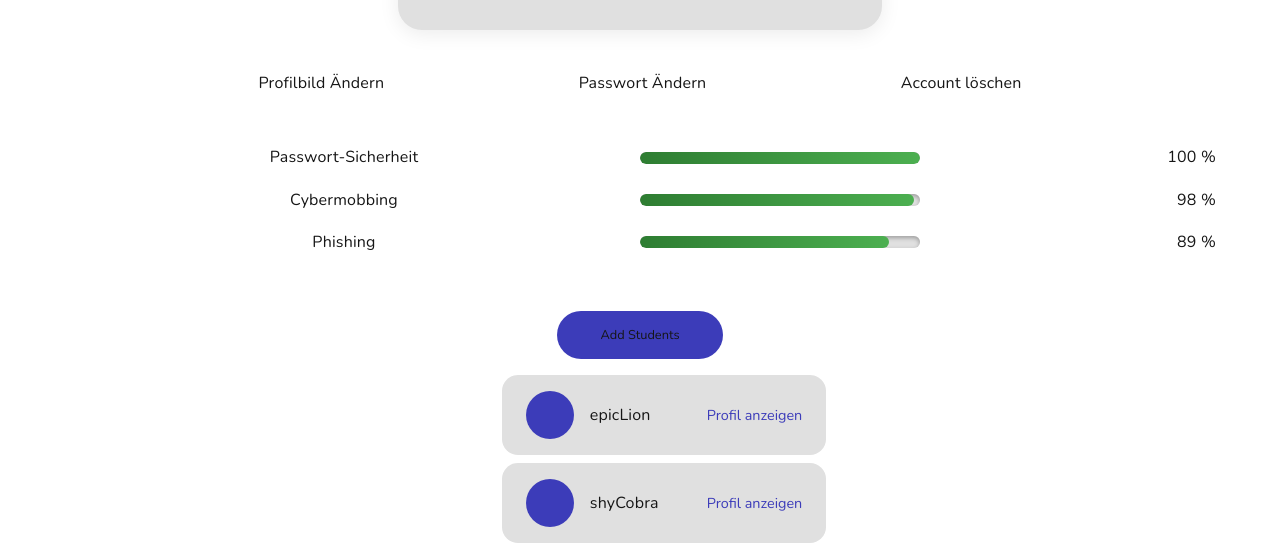
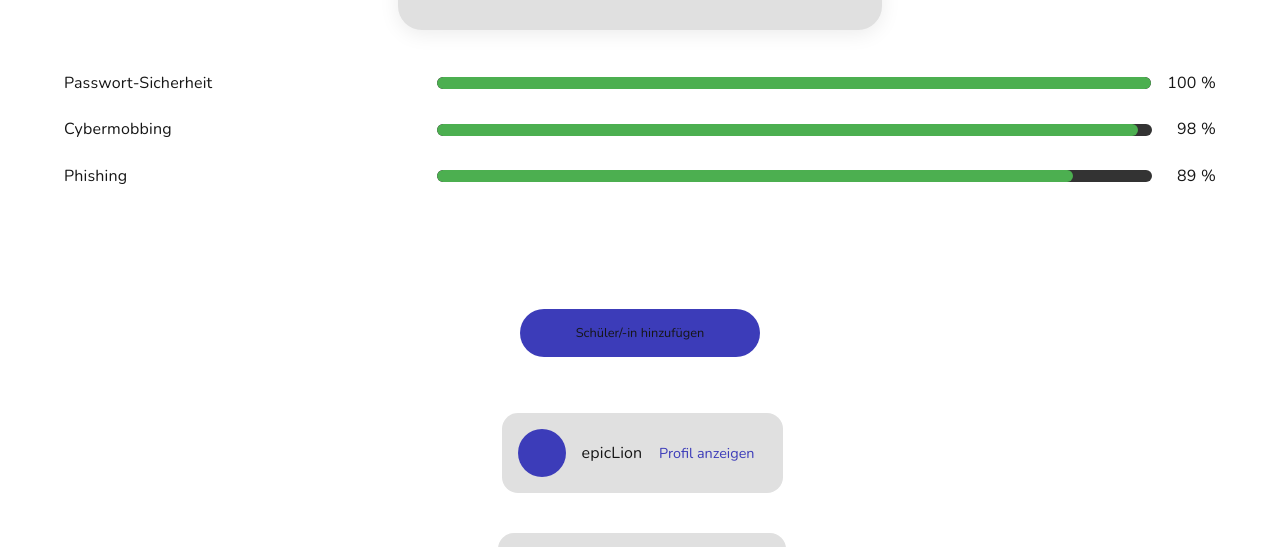
Before and after one commit to ILSE-Group/ILSE-Plattform-Frontend, a React (Vite) app: page /profile in a window 1280 px wide. Shown: the part 387-934 px from the top of the page. Built offline with nearby package versions, Linux system fonts and the light colour scheme.

Commit message:
Styling angepasst am Profil

```diff
--- a/src/components/Profile/ProfileInfo/AccountControl/AccountControl.scss
+++ b/src/components/Profile/ProfileInfo/AccountControl/AccountControl.scss
@@ -5,8 +5,39 @@
 
     margin: 5vh 0 5vh 0;
 
-    display: flex;
-    flex-direction: row;
+
+    .stats-container {
+        display: flex;
+        flex-direction: column;
+        gap: 20px;
+    }
+
+.stat-row {
+    display: grid;
+    grid-template-columns: minmax(10rem, 1fr) 2fr auto;
     align-items: center;
-    justify-content: space-evenly;
+    gap: 1rem;
 }
+
+.stat-label {
+    text-align: left;
+    font-size: 1rem;
+}
+
+.progress-bg {
+    background: #333;
+    height: 0.75rem;
+    border-radius: 0.5rem;
+    overflow: hidden;
+}
+
+.progress-fill {
+    background: #4caf50;
+    height: 100%;
+}
+
+.stat-percent {
+        text-align: right;
+        min-width: 3rem;
+    }
+}
--- a/src/components/Profile/ProfileInfo/AccountControl/AccountControl.tsx
+++ b/src/components/Profile/ProfileInfo/AccountControl/AccountControl.tsx
@@ -1,16 +1,28 @@
 import './AccountControl.scss';
 
+function AccountControl() {
+    // Define the data directly inside the component
+    const roomsProgress = [
+        { roomID: 0, roomName: "Passwort-Sicherheit", roomProgress: 100 },
+        { roomID: 1, roomName: "Cybermobbing", roomProgress: 98 },
+        { roomID: 2, roomName: "Phishing", roomProgress: 89 }
+    ];
 
-function AccountControl() {
-
-    return(
+    return (
         <div className='account-control-wrapper'>
-            <p>Profilbild Ändern</p>
-            <p>Passwort Ändern</p>
-            <p>Account löschen</p>
+            <div className="stats-container">
+                {roomsProgress.map((room) => (
+                    <div className="stat-row" key={room.roomID}>
+                        <span className="stat-label">{room.roomName}</span>
+                        <div className="progress-bg">
+                            <div className="progress-fill" style={{ width: `${room.roomProgress}%` }}></div>
+                        </div>
+                        <span className="stat-percent">{room.roomProgress} %</span>
+                    </div>
+                ))}
+            </div>
         </div>
     );
-
 }
 
 export default AccountControl;
--- a/src/components/Profile/ProfileInfo/ProfileInfo.tsx
+++ b/src/components/Profile/ProfileInfo/ProfileInfo.tsx
@@ -11,23 +11,19 @@ interface ProfInfoProps {
 }
 
 function ProfileInfo( { content } : ProfInfoProps ) {
-
     return(
         <section className='info-wrapper' >
-
-            {/* Proflle Card: displaying user info */}
             <ProfileCard profileInfo={content} />
 
+            {/* This component now handles the progress bars */}
             <AccountControl />
 
-            {/* own room-progress */}
-            {content.roomsProgress.map((roomInfo, idx) =>
+            {/* REMOVE THIS BLOCK BELOW */}
+            {/* {content.roomsProgress.map((roomInfo, idx) =>
                 <RoomsStatus key={idx} roomInfo={roomInfo} />
-            )}
-
+            )} */}
         </section>
     );
-
 }
 
 export default ProfileInfo;
--- a/src/components/Profile/StudentDashboard/StudentControls/StudentControls.tsx
+++ b/src/components/Profile/StudentDashboard/StudentControls/StudentControls.tsx
@@ -25,7 +25,7 @@ function StudentControls( { studentsInfo } : StudCtrlProps ) {
                 className="add-student-btn"
                 onClick={toggleAddStudents}
 
-                > Add Students
+                > Schüler/-in hinzufügen
 
                 </button>
 
--- a/src/components/Profile/StudentDashboard/StudentDashboard.scss
+++ b/src/components/Profile/StudentDashboard/StudentDashboard.scss
@@ -0,0 +1,31 @@
+.student-dashboard-wrapper {
+    display: flex;
+    flex-direction: column;
+    align-items: center;
+    width: 100%;
+    margin-top: 2rem;
+    gap: 2rem;
+
+
+    .add-student-btn {
+        width: 15rem;
+        padding: 0.75rem;
+        text-align: center;
+
+    }
+
+
+    .student-controls, .student-list {
+    display: flex;
+    flex-direction: column;
+    align-items: center;
+    width: 100%;
+}
+
+    .student-card {
+        width: 90%;
+        max-width: 30rem;
+        padding: 1rem;
+
+    }
+}
--- a/src/components/Profile/StudentDashboard/StudentDashboard.tsx
+++ b/src/components/Profile/StudentDashboard/StudentDashboard.tsx
@@ -12,18 +12,15 @@ interface StudDashProps {
 }
 
 function StudentDashboard( { studentsInfo } : StudDashProps ) {
+    return(
 
-    return(
-        <section>
-
+        <section className="student-dashboard-wrapper">
             { studentsInfo == null ? null :
                 <>
                     <StudentControls studentsInfo={studentsInfo} />
-
                     <StudentList studentsInfo={studentsInfo} />
                 </>
             }
-
         </section>
     );
 }
--- a/src/components/Profile/StudentDashboard/StudentList/StudentInfoElement/StudentInfoElement.scss
+++ b/src/components/Profile/StudentDashboard/StudentList/StudentInfoElement/StudentInfoElement.scss
@@ -52,16 +52,19 @@
 
 .view-profile-btn {
     border: none;
+    background: transparent;
+    color: var(--highlightColorMediumContrast);
+    cursor: pointer;
+    font-size: 0.9rem;
+    font-weight: 600;
 
-    background: transparent;
+    width: 120px;
+    transition: width 0.4s cubic-bezier(0.4, 0, 0.2, 1);
 
-    color: var(--highlightColorMediumContrast);
 
-    cursor: pointer;
-
-    font-size: 0.9rem;
-
-    font-weight: 600;
+    &.expanded {
+        width: 150px;
+    }
 }
 
 .view-profile-btn:hover {
--- a/src/components/Profile/StudentDashboard/StudentList/StudentInfoElement/StudentInfoElement.tsx
+++ b/src/components/Profile/StudentDashboard/StudentList/StudentInfoElement/StudentInfoElement.tsx
@@ -38,12 +38,13 @@ function StudentInfoElement( { studentInfo } : studInfoElemProps ) {
     </div>
 
     <button
-        className="view-profile-btn"
-        type="button"
-    >
-        Profil anzeigen
-    </button>
-</div>
+
+                    className={`view-profile-btn ${roomInfoShown ? 'expanded' : ''}`}
+                    type="button"
+                >
+                    {roomInfoShown ? "Ausblenden" : "Profil anzeigen"}
+                </button>
+            </div>
 
             {roomInfoShown && (
     <>
--- a/src/components/Profile/StudentDashboard/StudentList/StudentList.scss
+++ b/src/components/Profile/StudentDashboard/StudentList/StudentList.scss
@@ -0,0 +1,15 @@
+.student-info-wrapper {
+    // 1. Center the wrapper itself
+    width: 100%;
+    display: flex;
+    justify-content: center; // Centers the student card horizontally
+    margin-bottom: 1.5rem;   // Space between student cards
+
+    // 2. We target the child component here.
+    // Assuming StudentInfoElement renders a container with this class:
+    .student-card-container {
+        width: 90%;          // Consistent width relative to screen
+        max-width: 50rem;    // Prevents it from getting too wide
+        box-sizing: border-box;
+    }
+}
--- a/src/lib/apiHandler.ts
+++ b/src/lib/apiHandler.ts
@@ -30,11 +30,11 @@ export function recieveRoomsList() : roomList {
             imageSrc: '/public/thumbnails/phishingThumb.jpg',
             description: "Wie erkenne ich eine Phishing-Mail? Was ist zu tun, wenn ich meine Daten eingegeben habe?",
         },
-        room4: {
+        /*room4: {
             name: "test",
             imageSrc: "../src/assets/logo.svg",
             description: "Lorem ipsum",
-        }
+        }*/
     };
     return data as roomList;
 
@@ -493,13 +493,13 @@ export function recieveRoomContent(roomName : string) : roomContent | null {
                         ]
                     }
                 },
-                descriptionText: "So wie man social-media Profile kopieren kann, kann man auch Email Nachrichten kopieren und Sie verändern.",
+                descriptionText: "So wie man Social Media Profile kopieren kann, kann man auch Email Nachrichten kopieren und Sie verändern.",
             },
         ]
     };
 
     // TODO: remove later
-    const testContent : roomContent = {
+    /* const testContent : roomContent = {
         roomID: 1337,
         roomName: "Linking-Test",
         roomTopic: [
@@ -554,7 +554,7 @@ export function recieveRoomContent(roomName : string) : roomContent | null {
                 descriptionText: "testing linking-exercise",
             },
         ]
-    };
+    }; */
 
     // TODO: remove later
     switch (roomName) {
@@ -564,8 +564,7 @@ export function recieveRoomContent(roomName : string) : roomContent | null {
             return cybermobbingContent;
         case 'Phishing':
             return phishingContent;
-        case 'test':
-            return testContent;
+        /**/
         default:
             return null;
     }
```
